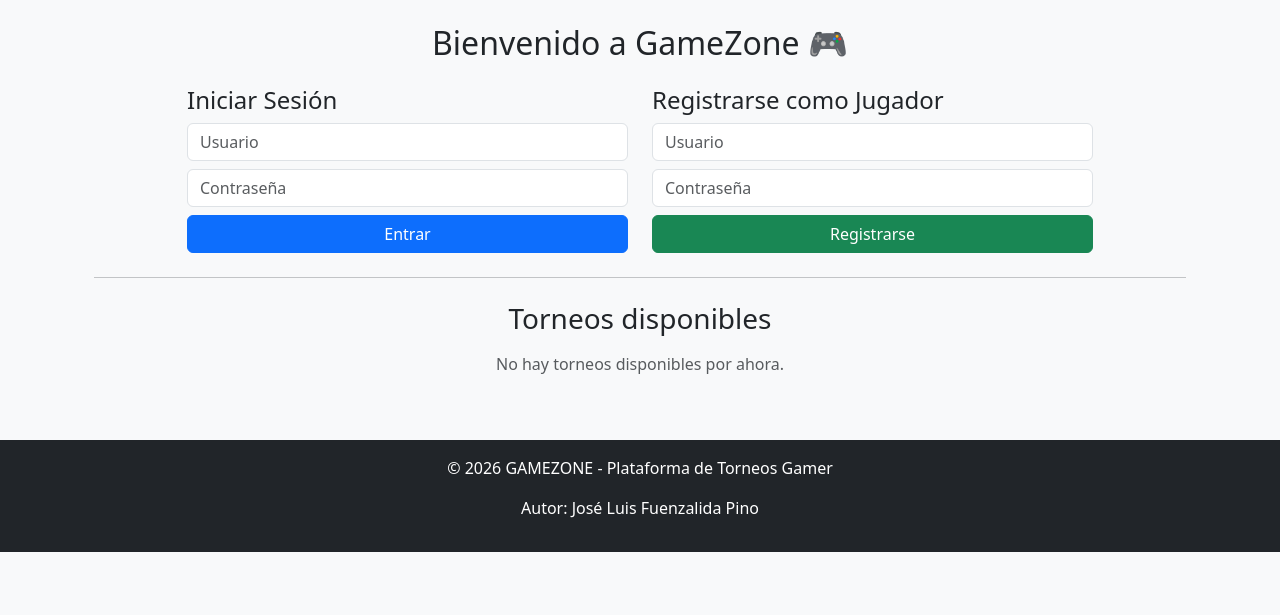
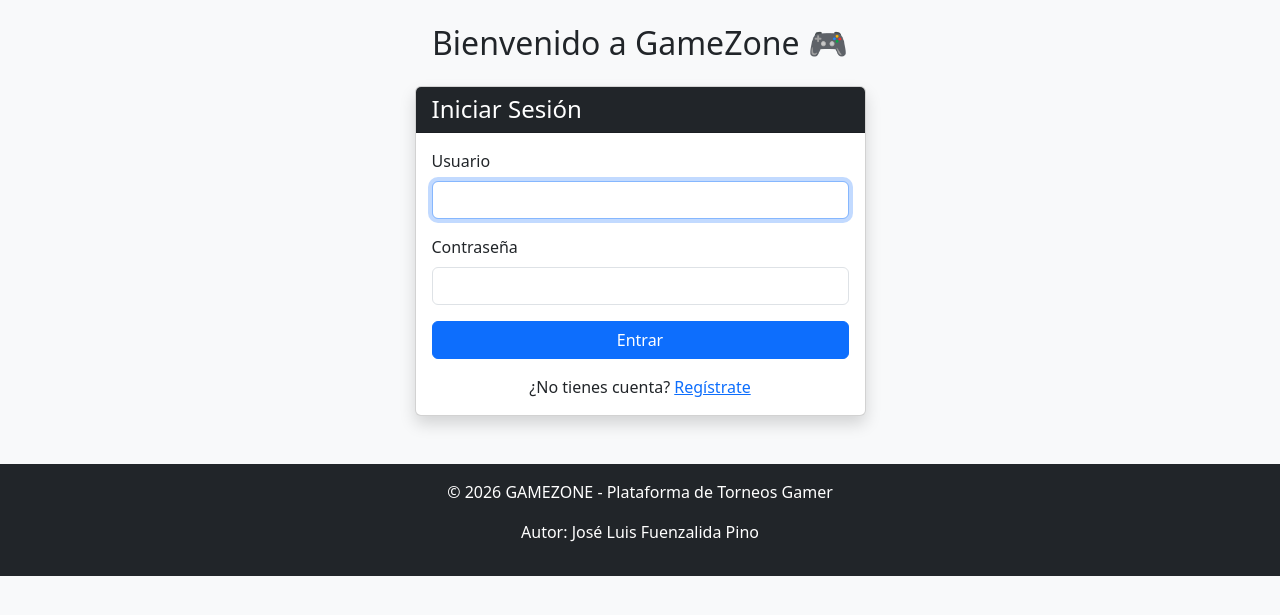
Before and after one commit to JoseFuenzalidaPino/gametest, a Django app: page / in a window 1280 px wide. Shown: the part 56-671 px from the top of the page. Run offline with Django 3.2, Linux system fonts and the light colour scheme; data that the repository does not hold is empty.

Commit message:
Separa login y registro en rutas propias con formularios de Django
- "/" muestra el formulario de inicio de sesión (LoginForm)
- "/register/" muestra el formulario de registro (RegistroForm) con
  confirmación y validación de contraseña
- Usuarios con sesión iniciada son redirigidos a su panel
- Valida que el parámetro next apunte al mismo sitio
- Logout vuelve al login
- Elimina la portada anterior (index.html y vista inicio)
- Actualiza tests

Co-Authored-By: Claude Opus 5.5 <noreply@anthropic.com>

```diff
--- a/gamezone/urls.py
+++ b/gamezone/urls.py
@@ -25,9 +25,8 @@ router.register(r'torneos', TorneoViewSet)
 
 urlpatterns = [
     path('admin/', admin.site.urls),
-    path('', views.inicio, name='inicio'),  # Página principal
-    path('login/', views.iniciar_sesion, name='login'),
-    path('registro/', views.registrar_usuario, name='registro'),
+    path('', views.iniciar_sesion, name='login'),  # Página principal: iniciar sesión
+    path('register/', views.registrar_usuario, name='registro'),
     path('logout/', views.cerrar_sesion, name='logout'),
     path('panel/', views.jugador_panel, name='jugador_panel'),
     path('panel/admin/', views.admin_panel, name='admin_panel'),
--- a/torneos/forms.py
+++ b/torneos/forms.py
@@ -1,7 +1,36 @@
 from django import forms
+from django.contrib.auth.forms import AuthenticationForm, UserCreationForm
 from .models import Torneo
 
 class TorneoForm(forms.ModelForm):
     class Meta:
         model = Torneo
         fields = ['nombre', 'videojuego', 'fecha', 'max_participantes', 'descripcion', 'estado']
+
+
+class BootstrapMixin:
+    def __init__(self, *args, **kwargs):
+        super().__init__(*args, **kwargs)
+        for field in self.fields.values():
+            field.widget.attrs['class'] = 'form-control'
+
+
+class LoginForm(BootstrapMixin, AuthenticationForm):
+    error_messages = {
+        'invalid_login': 'Usuario o contraseña incorrectos',
+        'inactive': 'Esta cuenta está desactivada',
+    }
+
+    def __init__(self, *args, **kwargs):
+        super().__init__(*args, **kwargs)
+        self.fields['username'].label = 'Usuario'
+        self.fields['password'].label = 'Contraseña'
+
+
+class RegistroForm(BootstrapMixin, UserCreationForm):
+    def __init__(self, *args, **kwargs):
+        super().__init__(*args, **kwargs)
+        self.fields['username'].label = 'Usuario'
+        self.fields['password1'].label = 'Contraseña'
+        self.fields['password2'].label = 'Confirmar contraseña'
+        self.fields['password2'].help_text = ''
--- a/torneos/templates/torneos/index.html
+++ /dev/null
@@ -1,63 +0,0 @@
-{% extends 'torneos/base.html' %}
-{% block titulo %}Inicio{% endblock %}
-
-{% block contenido %}
-<div class="container mt-4">
-  <h2 class="text-center mb-4">Bienvenido a GameZone 🎮</h2>
-
-  {% if user.is_authenticated %}
-    <p class="text-center">Hola, <strong>{{ user.username }}</strong> 👋</p>
-  {% else %}
-    <div class="row justify-content-center mb-4">
-      <div class="col-md-5">
-        <h4>Iniciar Sesión</h4>
-        <form method="post" action="{% url 'login' %}">
-          {% csrf_token %}
-          <input type="text" name="username" placeholder="Usuario" class="form-control mb-2">
-          <input type="password" name="password" placeholder="Contraseña" class="form-control mb-2">
-          <button type="submit" class="btn btn-primary w-100">Entrar</button>
-        </form>
-      </div>
-
-      <div class="col-md-5">
-        <h4>Registrarse como Jugador</h4>
-        <form method="post" action="{% url 'registro' %}">
-          {% csrf_token %}
-          <input type="text" name="username" placeholder="Usuario" class="form-control mb-2">
-          <input type="password" name="password" placeholder="Contraseña" class="form-control mb-2">
-          <button type="submit" class="btn btn-success w-100">Registrarse</button>
-        </form>
-      </div>
-    </div>
-  {% endif %}
-  <hr>
-
-  <h3 class="text-center mt-4">Torneos disponibles</h3>
-  <div class="row mt-3">
-    {% for torneo in torneos %}
-      <div class="col-md-4 mb-3">
-        <div class="card shadow-sm">
-          <div class="card-body">
-            <h5 class="card-title">{{ torneo.nombre }}</h5>
-            <p class="card-text">Videojuego: {{ torneo.videojuego }}</p>
-            <p class="card-text">Fecha: {{ torneo.fecha }}</p>
-            <p class="card-text">Estado: {{ torneo.estado }}</p>
-
-            {% if user.is_authenticated %}
-              <a href="{% url 'inscribirse_torneo' torneo.id %}" class="btn btn-success btn-sm">
-                Inscribirse
-              </a>
-            {% else %}
-              <a href="{% url 'login' %}" class="btn btn-secondary btn-sm">
-                Inicia sesión para inscribirte
-              </a>
-            {% endif %}
-          </div>
-        </div>
-      </div>
-    {% empty %}
-      <p class="text-center text-muted">No hay torneos disponibles por ahora.</p>
-    {% endfor %}
-  </div>
-</div>
-{% endblock %}
--- a/torneos/templates/usuarios/login.html
+++ b/torneos/templates/usuarios/login.html
@@ -4,18 +4,28 @@
 {% block contenido %}
 <div class="row justify-content-center">
   <div class="col-md-5">
+    <h2 class="text-center mb-4">Bienvenido a GameZone 🎮</h2>
     <div class="card shadow">
       <div class="card-header bg-dark text-white">
         <h4 class="mb-0">Iniciar Sesión</h4>
       </div>
       <div class="card-body">
-        {% if exito %}<div class="alert alert-success">{{ exito }}</div>{% endif %}
-        {% if mensaje %}<div class="alert alert-danger">{{ mensaje }}</div>{% endif %}
-        <form method="post" action="{% url 'login' %}">
+        {% for message in messages %}
+          <div class="alert alert-{% if message.tags == 'error' %}danger{% else %}{{ message.tags }}{% endif %}">{{ message }}</div>
+        {% endfor %}
+        {% for error in form.non_field_errors %}
+          <div class="alert alert-danger">{{ error }}</div>
+        {% endfor %}
+        <form method="post" action="{% url 'login' %}" novalidate>
           {% csrf_token %}
           <input type="hidden" name="next" value="{{ next }}">
-          <input type="text" name="username" placeholder="Usuario" class="form-control mb-2" required>
-          <input type="password" name="password" placeholder="Contraseña" class="form-control mb-3" required>
+          {% for field in form %}
+            <div class="mb-3">
+              <label for="{{ field.id_for_label }}" class="form-label">{{ field.label }}</label>
+              {{ field }}
+              {% for error in field.errors %}<div class="text-danger small">{{ error }}</div>{% endfor %}
+            </div>
+          {% endfor %}
           <button type="submit" class="btn btn-primary w-100">Entrar</button>
         </form>
         <p class="text-center mt-3 mb-0">¿No tienes cuenta? <a href="{% url 'registro' %}">Regístrate</a></p>
--- a/torneos/views.py
+++ b/torneos/views.py
@@ -1,11 +1,13 @@
 from django.shortcuts import render, redirect, get_object_or_404
-from django.contrib.auth import authenticate, login, logout
+from django.contrib import messages
+from django.contrib.auth import login, logout
 from django.contrib.auth.decorators import login_required, user_passes_test
-from django.contrib.auth.models import User, Group
+from django.contrib.auth.models import Group
 from django.db.models import Count
+from django.utils.http import url_has_allowed_host_and_scheme
 from rest_framework import viewsets
 from .models import Torneo, Inscripcion, Jugador
-from .forms import TorneoForm
+from .forms import TorneoForm, LoginForm, RegistroForm
 from .serializers import TorneoSerializer
 
 
@@ -37,43 +39,39 @@ def inscribirse_torneo(request, torneo_id):
     return render(request, 'torneos/mensaje.html', {'mensaje': 'Inscripción exitosa.'})
 
 
+def redirigir_a_panel(user):
+    if es_administrador(user):
+        return redirect("admin_panel")   # si es admin, va a su panel
+    return redirect("jugador_panel")     # si es jugador, va a su panel
+
 def registrar_usuario(request):
-    if request.method == "POST":
-        username = request.POST.get("username", "").strip()
-        password = request.POST.get("password", "")
-        if not username or not password:
-            return render(request, "usuarios/registro.html", {"error": "Usuario y contraseña son obligatorios"})
-        if User.objects.filter(username=username).exists():
-            return render(request, "usuarios/registro.html", {"error": "El usuario ya existe"})
-        user = User.objects.create_user(username=username, password=password)
+    if request.user.is_authenticated:
+        return redirigir_a_panel(request.user)
+    form = RegistroForm(request.POST or None)
+    if form.is_valid():
+        user = form.save()
         grupo_jugador, _ = Group.objects.get_or_create(name="Usuarios")  # asigna rol Jugador
         user.groups.add(grupo_jugador)
         obtener_jugador(user)
-        return render(request, "usuarios/login.html", {"exito": "Cuenta creada, ya puedes iniciar sesión"})
-    return render(request, "usuarios/registro.html")
+        messages.success(request, "Cuenta creada, ya puedes iniciar sesión")
+        return redirect("login")
+    return render(request, "usuarios/registro.html", {"form": form})
 
 def iniciar_sesion(request):
-    mensaje = ""
-    if request.method == "POST":
-        username = request.POST.get("username", "")
-        password = request.POST.get("password", "")
-        user = authenticate(request, username=username, password=password)
-        if user is not None:
-            login(request, user)
-            siguiente = request.POST.get("next") or request.GET.get("next")
-            if siguiente and siguiente.startswith("/") and not siguiente.startswith("//"):
-                return redirect(siguiente)
-            if es_administrador(user):
-                return redirect("admin_panel")   # si es admin, va a su panel
-            else:
-                return redirect("jugador_panel") # si es jugador, va a su panel
-        else:
-            mensaje = "Usuario o contraseña incorrectos"
-    return render(request, "usuarios/login.html", {"mensaje": mensaje, "next": request.GET.get("next", "")})
+    if request.user.is_authenticated:
+        return redirigir_a_panel(request.user)
+    form = LoginForm(request, data=request.POST or None)
+    siguiente = request.POST.get("next") or request.GET.get("next", "")
+    if form.is_valid():
+        login(request, form.get_user())
+        if url_has_allowed_host_and_scheme(siguiente, allowed_hosts={request.get_host()}):
+            return redirect(siguiente)
+        return redirigir_a_panel(form.get_user())
+    return render(request, "usuarios/login.html", {"form": form, "next": siguiente})
 
 def cerrar_sesion(request):
     logout(request)
-    return redirect("inicio")
+    return redirect("login")
 
 @login_required
 def jugador_panel(request):
@@ -118,7 +116,3 @@ def eliminar_torneo(request, id):
     torneo = get_object_or_404(Torneo, id=id)
     torneo.delete()
     return redirect('lista_torneos')
-
-def inicio(request):
-    torneos = Torneo.objects.all().order_by('-fecha')[:3]  # muestra los 3 más recientes
-    return render(request, 'torneos/index.html', {'torneos': torneos})
```
Also changed, not shown: torneos/templates/usuarios/registro.html (+12 -4 lines), torneos/tests.py (+63 -21 lines).
